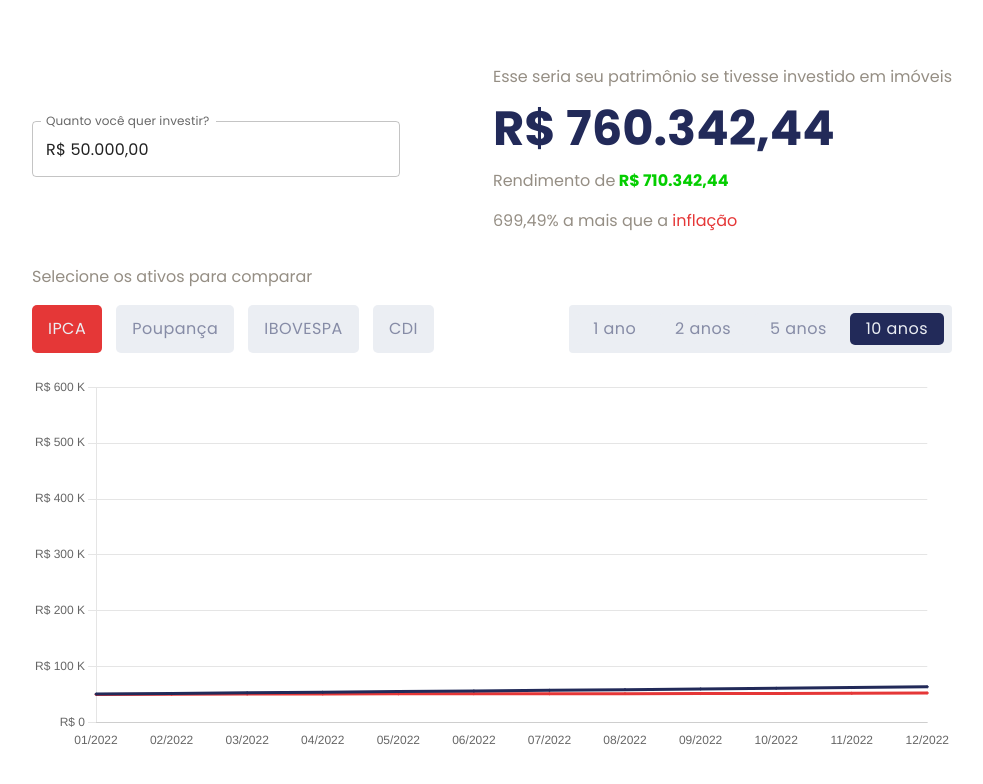
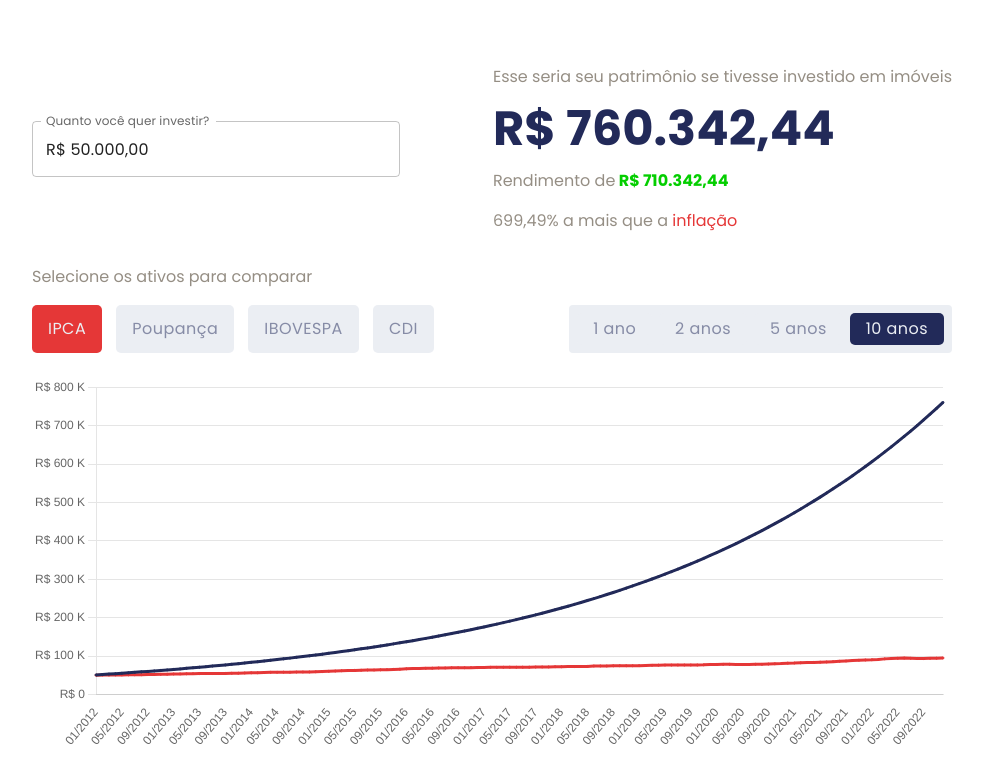
Before and after one commit to O-Investidor-Imobiliario/comparador, a React (Vite) app: page / in a window 1280 px wide. Shown: the top 784 px of the page, without its empty margins (148-1131 px from the left). Built offline with nearby package versions, Linux system fonts and the light colour scheme.

Commit message:
fix: undo changes of period change

```diff
--- a/src/pages/comparator/index.tsx
+++ b/src/pages/comparator/index.tsx
@@ -71,15 +71,11 @@ const calculatePercentMoreThenIpca = (investmentValue: number) => {
     .replace(".", ",")}%`;
 };
 
-const getDataset = (
-  label: string,
-  investmentValue: number,
-  dataSize: number
-) => {
+const getDataset = (label: string, investmentValue: number) => {
   return {
     realState: {
       label: "Litoral Catarinense",
-      data: calculateIncome(realState.slice(dataSize), investmentValue),
+      data: calculateIncome(realState, investmentValue),
       borderColor: Colors.PRIMARY,
       backgroundColor: Colors.PRIMARY,
       pointHoverBackgroundColor: Colors.PRIMARY,
@@ -91,7 +87,7 @@ const getDataset = (
 
     ipca: {
       label: "IPCA",
-      data: calculateIncome(ipca.slice(dataSize), investmentValue),
+      data: calculateIncome(ipca, investmentValue),
       borderColor: Colors.RED,
       backgroundColor: Colors.RED,
       pointBackgroundColor: Colors.RED,
@@ -103,7 +99,7 @@ const getDataset = (
     },
     poupança: {
       label: "Poupança",
-      data: calculateIncome(savingsAccount.slice(dataSize), investmentValue),
+      data: calculateIncome(savingsAccount, investmentValue),
       borderColor: Colors.BROWN,
       backgroundColor: Colors.BROWN,
       pointHoverBackgroundColor: Colors.BROWN,
@@ -114,7 +110,7 @@ const getDataset = (
     },
     ibovespa: {
       label: "IBOVESPA",
-      data: calculateIncome(ibovespa.slice(dataSize), investmentValue),
+      data: calculateIncome(ibovespa, investmentValue),
       borderColor: Colors.STRONG_GRAY,
       backgroundColor: Colors.STRONG_GRAY,
       pointHoverBackgroundColor: Colors.STRONG_GRAY,
@@ -125,7 +121,7 @@ const getDataset = (
     },
     cdi: {
       label: "CDI",
-      data: calculateIncome(cdi.slice(dataSize), investmentValue),
+      data: calculateIncome(cdi, investmentValue),
       borderColor: Colors.GRAY,
       backgroundColor: Colors.GRAY,
       pointHoverBackgroundColor: Colors.GRAY,
@@ -139,14 +135,13 @@ const getDataset = (
 
 const getInitialData = (
   initialValue: number,
-  datasets: string[],
-  labels: string[]
+  datasets: string[]
 ): { labels: string[]; datasets: any[] } => {
+  const labels = realState.map(({ date }) => date);
+
   return {
     labels,
-    datasets: datasets.map((dataset) =>
-      getDataset(dataset, initialValue, labels.length)
-    ),
+    datasets: datasets.map((dataset) => getDataset(dataset, initialValue)),
   };
 };
 
@@ -161,14 +156,10 @@ export const ComparatorPage = () => {
   const [investments, setInvestments] = useState<string[]>(() => ["ipca"]);
   const [period, setPeriod] = useState<string>("10");
   const [chartData, setChartData] = useState(
-    getInitialData(
-      getNumberFromCurrency(initialValue),
-      ["realState", "ipca"],
-      realState.map(({ date }) => date)
-    )
+    getInitialData(getNumberFromCurrency(initialValue), ["realState", "ipca"])
   );
 
-  console.log(realState.map(({ date }) => date));
+  // console.log(realState.map(({ date }) => date));
 
   const setDataSets = useCallback(() => {
     if (chartData) {
@@ -180,11 +171,7 @@ export const ComparatorPage = () => {
         }
       });
       setChartData(
-        getInitialData(
-          getNumberFromCurrency(initialValue),
-          datasets,
-          realState.map(({ date }) => date).slice(parseInt(period) * 12)
-        )
+        getInitialData(getNumberFromCurrency(initialValue), datasets)
       );
     }
   }, [initialValue]);
@@ -210,6 +197,7 @@ export const ComparatorPage = () => {
         ),
       }));
     } else {
+      console.log(parseInt(period) * 12);
       setChartData((old) => ({
         ...old,
         datasets: [
@@ -225,41 +213,6 @@ export const ComparatorPage = () => {
     newSelected: string
   ) => {
     setPeriod(newSelected);
-    // if (
-    //   chartData.datasets?.[0].data.length > parseInt(newSelected) ||
-    //   chartData.datasets?.[0].data.length < parseInt(newSelected)
-    // ) {
-    //   console.log(newSelected);
-
-    //   const existingDatasetsLabels = chartData.datasets.map(
-    //     ({ label }, idx) => {
-    //       if (idx === 0) {
-    //         return "realState";
-    //       }
-    //       return label.toLowerCase();
-    //     }
-    //   );
-
-    //   const existingDataSets = existingDatasetsLabels.map((dataset) => {
-    //     return getDataset(dataset, getNumberFromCurrency(initialValue));
-    //   });
-
-    //   const slicedExistingDatasets = existingDataSets.map((newDataset) => {
-    //     return {
-    //       ...newDataset,
-    //       data: newDataset?.data.slice(parseInt(newSelected) * 12),
-    //     };
-    //   });
-
-    //   console.log(slicedExistingDatasets);
-
-    //   const slicedLabels = chartData.labels.slice(parseInt(newSelected) * 12);
-
-    //   setChartData({
-    //     labels: slicedLabels,
-    //     datasets: slicedExistingDatasets,
-    //   });
-    // }
   };
 
   return (
```
